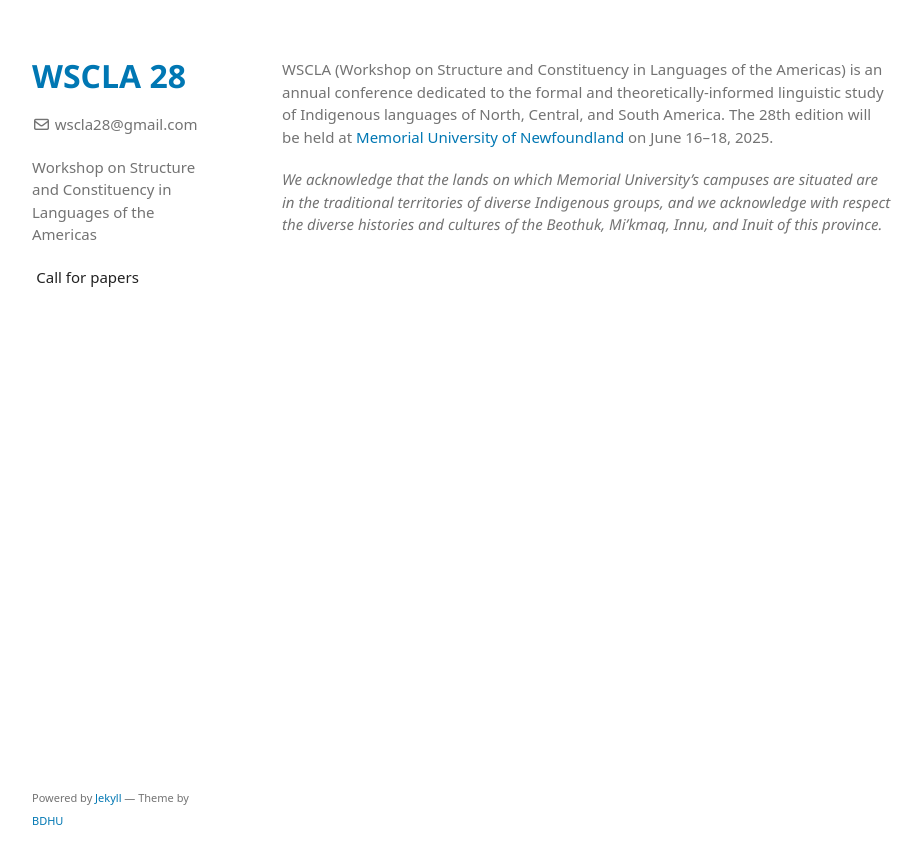
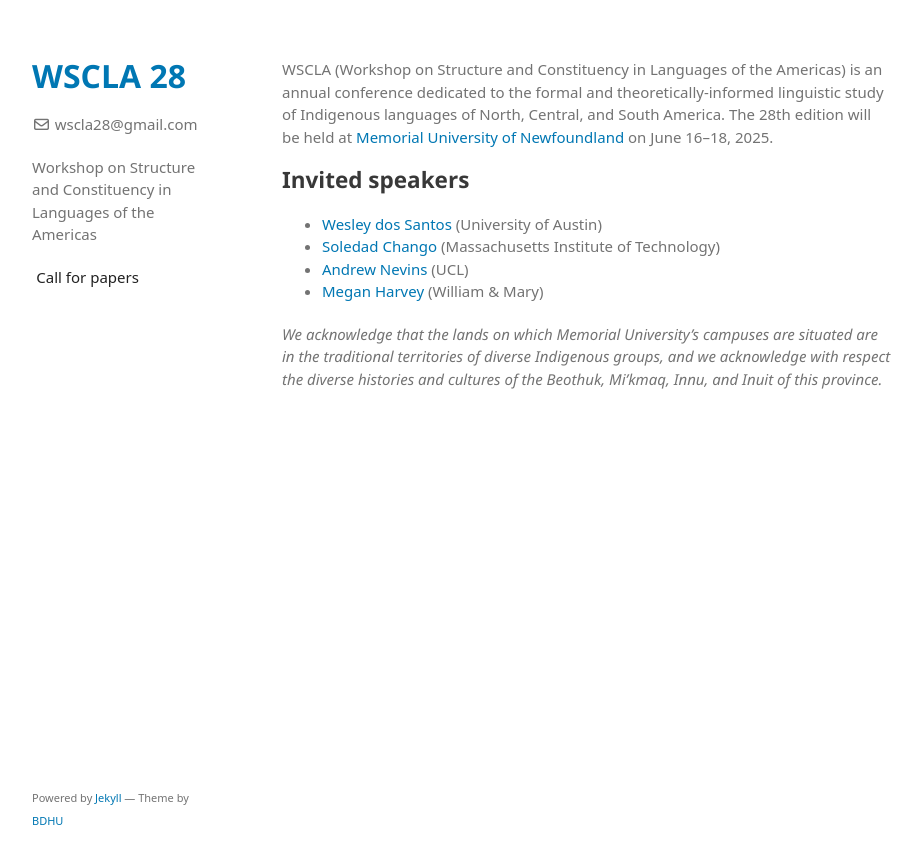
Before and after one commit to wscla28/wscla28.github.io, a Jekyll site: the page built from index.md, in a window 1280 px wide. Shown: the top 864 px of the page, without its empty margins (178-1100 px from the left). Built offline with Jekyll 4.4.1, drawn with Linux system fonts in a browser that asks for light colours; some web fonts are replaced.

Commit message:
Update index.md

```diff
--- a/index.md
+++ b/index.md
@@ -4,4 +4,10 @@ layout: default
 
 WSCLA (Workshop on Structure and Constituency in Languages of the Americas) is an annual conference dedicated to the formal and theoretically-informed linguistic study of Indigenous languages of North, Central, and South America. The 28th edition will be held at [Memorial University of Newfoundland](https://www.mun.ca/linguistics/) on June 16--18, 2025.
 
+## Invited speakers
++ [Wesley dos Santos](https://sites.google.com/berkeley.edu/wesleysantos/home/) (University of Austin)
++ [Soledad Chango](https://linguistics.mit.edu/user/soley290/) (Massachusetts Institute of Technology)
++ [Andrew Nevins](https://profiles.ucl.ac.uk/12006-andrew-nevins) (UCL)
++ [Megan Harvey](https://maharvey.com/) (William & Mary)
+
 *We acknowledge that the lands on which Memorial University’s campuses are situated are in the traditional territories of diverse Indigenous groups, and we acknowledge with respect the diverse histories and cultures of the Beothuk, Mi’kmaq, Innu, and Inuit of this province.*
```
